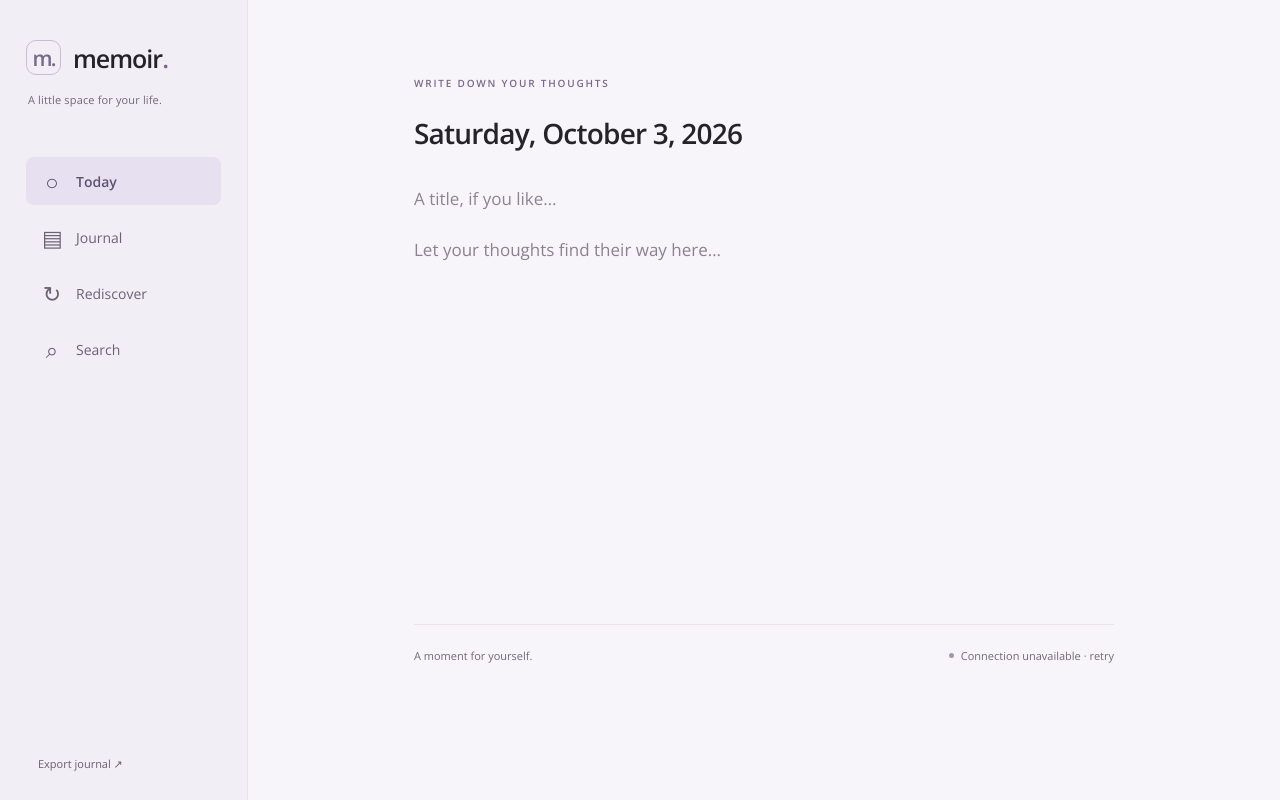
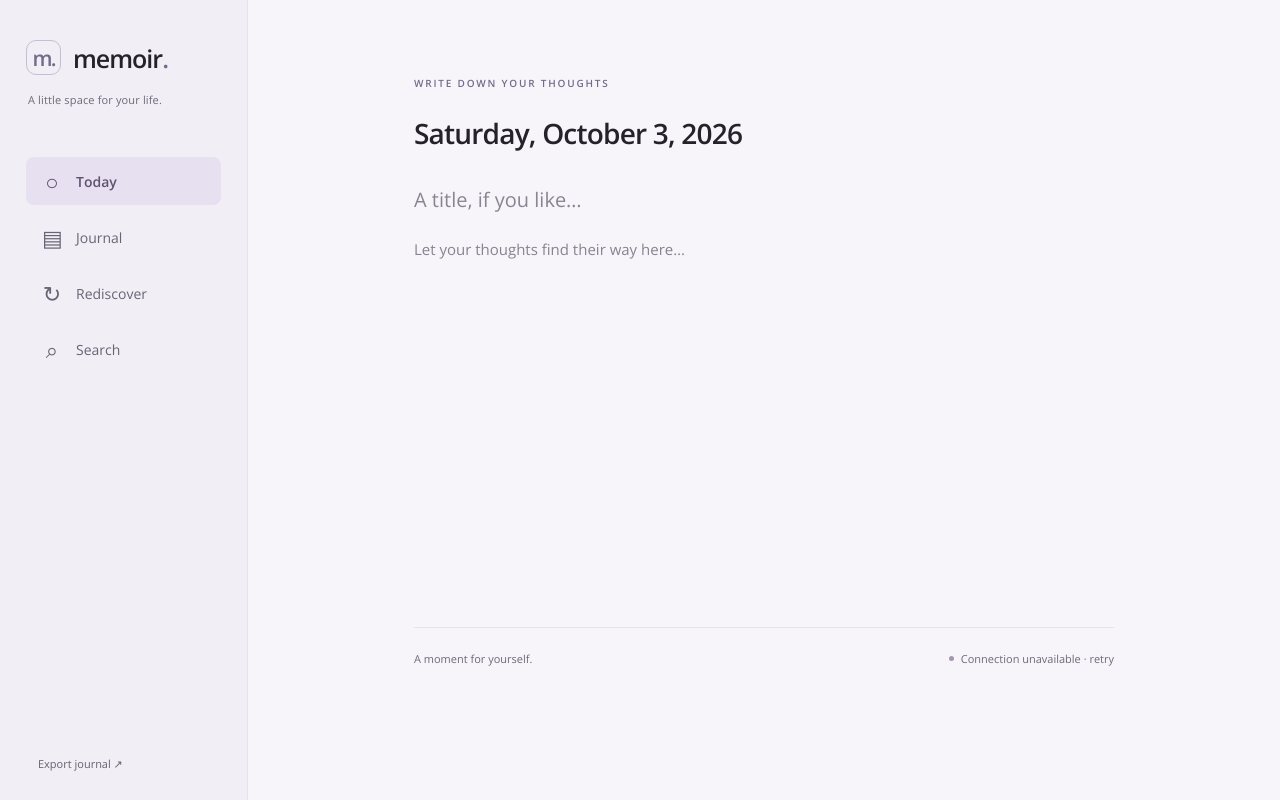
Before and after one commit to venkxycodes/memoir, a React (Vite) app in the folder frontend/: page / in a window 1280 px wide. Built offline with nearby package versions, Linux system fonts and the light colour scheme; no server answers; a web font is replaced by a local one.

Commit message:
fix: make journal typography more compact

```diff
--- a/frontend/src/styles/global.css
+++ b/frontend/src/styles/global.css
@@ -191,9 +191,9 @@ h2 {
   padding: 0;
   border: 0;
   background: none;
-  font-weight: 500;
-  font-size: 17px;
-  line-height: 1.6;
+  font-weight: 600;
+  font-size: 20px;
+  line-height: 1.5;
   margin: 0 0 22px;
   outline: 0;
 }
@@ -210,14 +210,14 @@ h2 {
   outline: 0;
   padding: 0;
   background: transparent;
-  font-size: 18px;
-  line-height: 1.85;
+  font-size: 15px;
+  line-height: 1.7;
   caret-color: var(--accent);
   overflow: hidden;
 }
 .writing-surface::placeholder {
   color: #898290;
-  font-size: 17px;
+  font-size: inherit;
 }
 .editor-footer {
   border-top: 1px solid var(--border);
@@ -566,7 +566,7 @@ dialog p {
     font-size: 25px;
   }
   .writing-surface {
-    font-size: 17px;
+    font-size: 15px;
     min-height: 42vh;
   }
   .writing-surface::placeholder {
```
